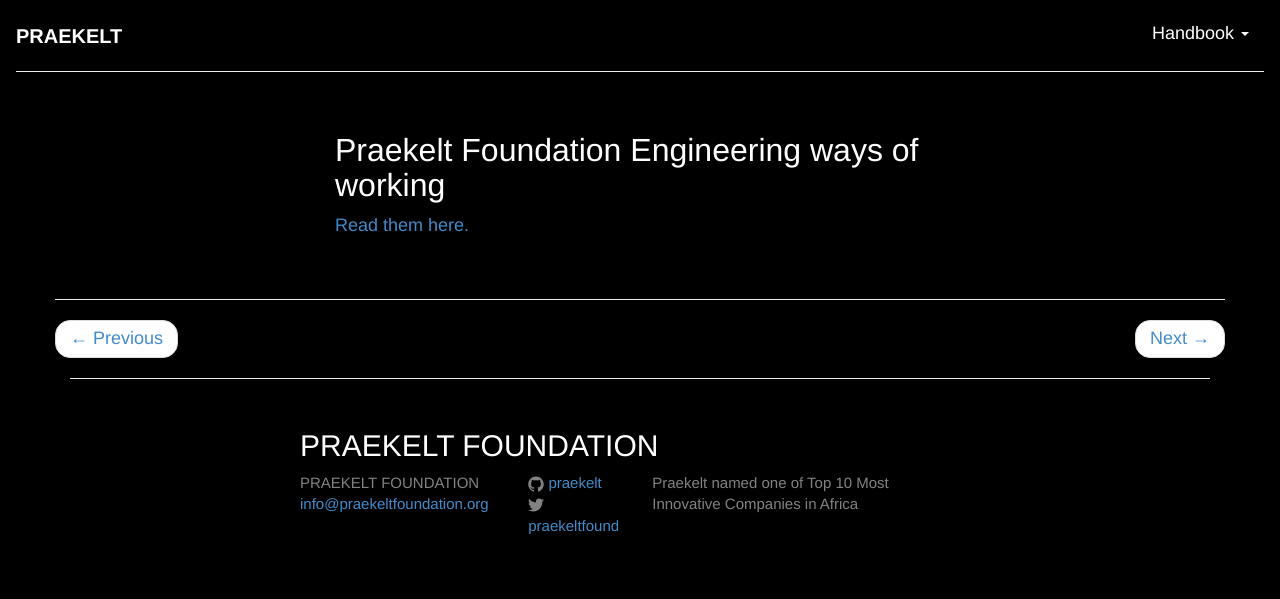
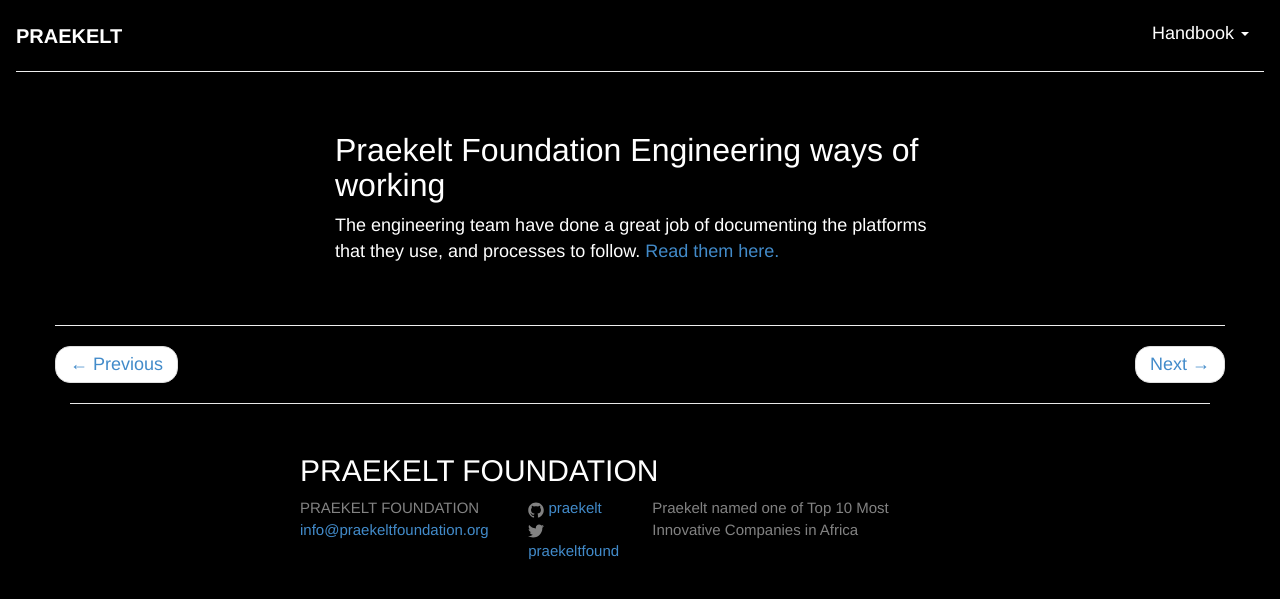
Before and after one commit to praekelt/handbook, a Jekyll site: the page built from _posts/2015-06-08-Engineering ways of working.md, in a window 1280 px wide. Shown: the top 599 px of the page. Built offline with Jekyll 4.4.1, drawn with Linux system fonts in a browser that asks for light colours; nearby versions of some CDN libraries.

Commit message:
Updated 2015-06-08-Engineering ways of working.md

```diff
--- a/_posts/2015-06-08-Engineering ways of working.md
+++ b/_posts/2015-06-08-Engineering ways of working.md
@@ -4,6 +4,7 @@
 ---
 
 
+
 ## Praekelt Foundation Engineering ways of working
 
-[Read them here.](http://ways-of-working.readthedocs.org/en/latest/)
+The engineering team have done a great job of documenting the platforms that they use, and processes to follow. [Read them here.](http://ways-of-working.readthedocs.org/en/latest/)
```
